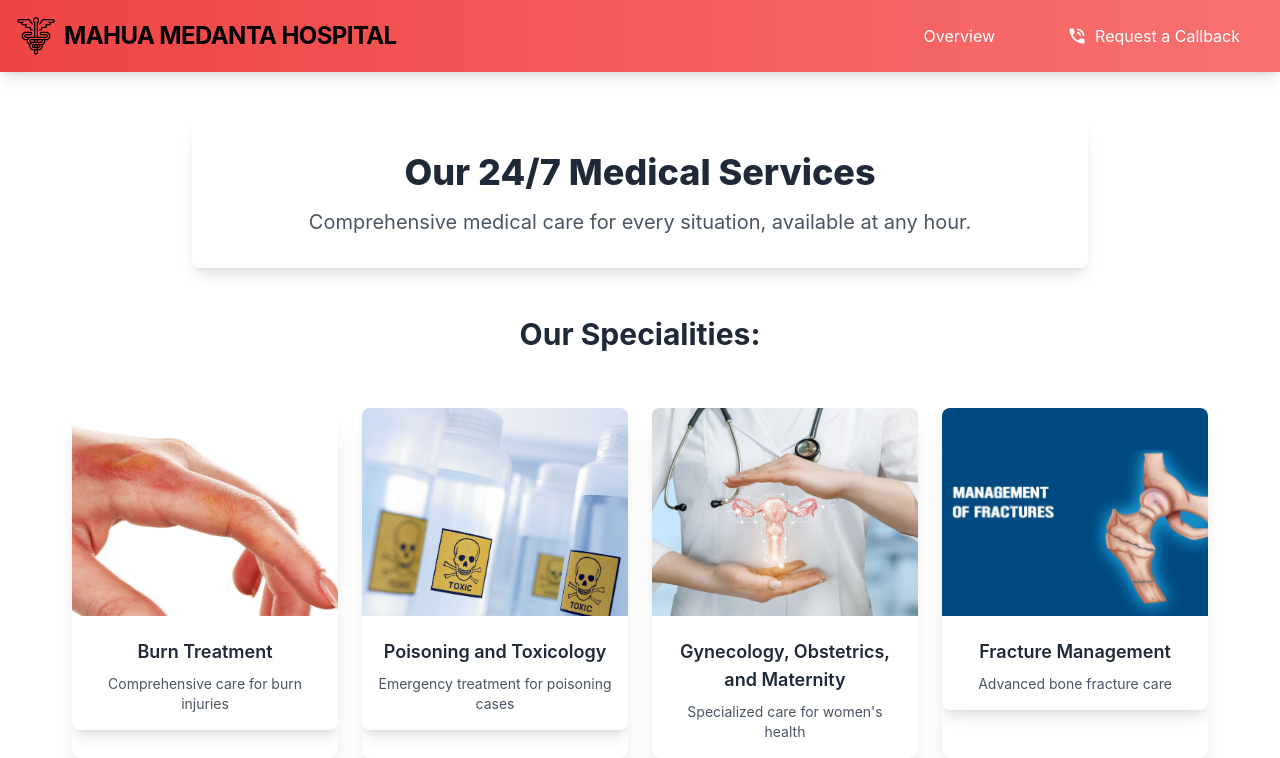
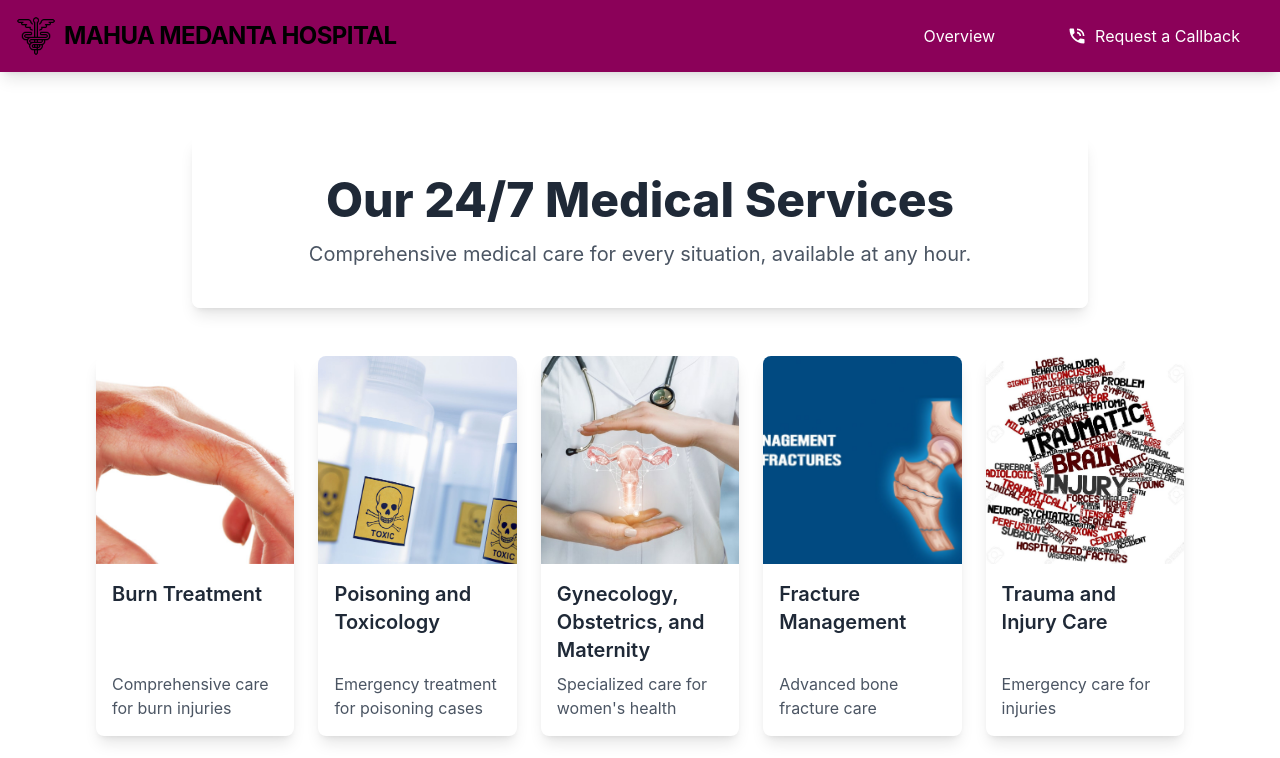
Before and after one commit to Salimchisti/Mahua-Medanta-Hospital, a React (Create React App) app: page /specialities in a window 1280 px wide. Shown: the top 758 px of the page. Built offline with nearby package versions, Linux system fonts and the light colour scheme.

Commit message:
new change

```diff
--- a/src/Hero/HeroPage.js
+++ b/src/Hero/HeroPage.js
@@ -4,7 +4,7 @@ import img from '../assets/images/istockphoto-1338889633-612x612.jpg'; // Add yo
 
 const HeroPage = () => {
   return (
-    <section className="hero-section bg-gradient-to-r from-red-500 to-red-100 text-black py-12 relative flex items-center justify-between">
+    <section className="hero-section bg-blue text-black py-12 relative flex items-center justify-between">
       {/* Left content with scroll motion */}
       <motion.div
         className="max-w-3xl mx-auto space-y-4 text-center px-6 md:text-left flex-1"
--- a/src/components/Navbar.js
+++ b/src/components/Navbar.js
@@ -27,7 +27,7 @@ const Navbar = () => {
   };
 
   return (
-    <nav className="relative flex items-center justify-between p-4 bg-gradient-to-r from-red-500 to-red-400 text-black shadow-lg">
+    <nav className="relative flex items-center justify-between p-4 bg-blue text-black shadow-lg">
       <div className="flex items-center space-x-2">
         <img src={img} alt="Caduceus Icon" className="w-10 h-10" />
         <h1 className="text-lg sm:text-2xl font-bold tracking-tight">MAHUA MEDANTA HOSPITAL</h1>
--- a/src/pages/Excellence.js
+++ b/src/pages/Excellence.js
@@ -1,7 +1,5 @@
 import React from 'react';
 import { Link } from 'react-router-dom';
-
-// Import images
 import surgeryImg from '../assets/images/surgery.png';
 import traumaImg from '../assets/images/joint.png';
 import cardiologyImg from '../assets/images/cardiology.png';
@@ -11,17 +9,17 @@ import urologyImg from '../assets/images/nephrology.png';
 
 const ServiceCard = ({ service, index }) => {
   return (
-    <div className="max-w-xs mx-auto bg-white text-black rounded-lg shadow-lg transition-all duration-300 hover:cursor-pointer">
+    <div className="w-full sm:w-10/12 md:w-8/12 lg:w-7/12 mx-auto bg-white text-black rounded-lg shadow-lg transition-all duration-300 hover:cursor-pointer">
       {service.link ? (
         <Link to={service.link}>
           <div className="p-6 text-center">
             <img
               src={service.icon}
               alt={service.title}
-              className="w-16 h-16 mx-auto transition-transform duration-300 hover:scale-125" // Increased scale on hover
+              className="w-16 h-16 mx-auto transition-transform duration-300 hover:scale-125"
             />
-            <h2 className="text-xl font-semibold text-gray-800 mt-4">{service.title}</h2>
-            <p className="text-gray-600 mt-2">{service.description}</p>
+            <h2 className="text-lg md:text-xl font-semibold text-gray-800 mt-4">{service.title}</h2>
+            <p className="text-sm md:text-base text-gray-600 mt-2">{service.description}</p>
           </div>
         </Link>
       ) : (
@@ -29,10 +27,10 @@ const ServiceCard = ({ service, index }) => {
           <img
             src={service.icon}
             alt={service.title}
-            className="w-16 h-16 mx-auto transition-transform duration-300 hover:scale-125" // Increased scale on hover
+            className="w-16 h-16 mx-auto transition-transform duration-300 hover:scale-125"
           />
-          <h2 className="text-xl font-semibold text-gray-800 mt-4">{service.title}</h2>
-          <p className="text-gray-600 mt-2">{service.description}</p>
+          <h2 className="text-lg md:text-xl font-semibold text-gray-800 mt-4">{service.title}</h2>
+          <p className="text-sm md:text-base text-gray-600 mt-2">{service.description}</p>
         </div>
       )}
     </div>
@@ -77,9 +75,11 @@ const Excellence = () => {
   ];
 
   return (
-    <div className="p-8">
-      <h1 className="text-3xl font-bold text-center text-black mb-8">Our Areas of Excellence</h1>
-      <div className="grid grid-cols-1 sm:grid-cols-2 md:grid-cols-3 lg:grid-cols-3 gap-8">
+    <div className="p-4 sm:p-6 md:p-8 lg:p-10">
+      <h1 className="text-2xl sm:text-3xl lg:text-4xl font-bold text-center text-black mb-6 sm:mb-8 lg:mb-12">
+        Our Areas of Excellence
+      </h1>
+      <div className="grid grid-cols-1 sm:grid-cols-2 md:grid-cols-3 xl:grid-cols-3 gap-8 sm:gap-10">
         {services.map((service, index) => (
           <ServiceCard key={index} service={service} />
         ))}
--- a/src/pages/Specialities.js
+++ b/src/pages/Specialities.js
@@ -1,5 +1,5 @@
 import React from 'react';
-import { motion } from 'framer-motion'; // Import motion from framer-motion
+import { motion } from 'framer-motion';
 import Layout from '../components/Layout';
 import burnImage from '../assets/images/burn.jpg';
 import poisonImage from '../assets/images/toxic.jpg';
@@ -27,30 +27,27 @@ const specialties = [
 
 const Specialities = () => (
   <Layout>
-    <section className="min-h-screen flex flex-col justify-center items-center p-8">
+    <section className="min-h-screen flex flex-col justify-center items-center p-4 sm:p-6 md:p-8 lg:p-12">
       {/* Heading Section */}
-      <div className="bg-white bg-opacity-90 p-8 rounded-lg mb-12 w-full max-w-4xl mx-auto text-center shadow-lg">
-        <h2 className="text-4xl font-extrabold text-gray-800">Our 24/7 Medical Services</h2>
-        <p className="mt-4 text-xl text-gray-600">
+      <div className="bg-white bg-opacity-90 p-6 sm:p-8 md:p-10 rounded-lg mb-8 sm:mb-10 lg:mb-12 w-full max-w-4xl mx-auto text-center shadow-lg">
+        <h2 className="text-3xl sm:text-4xl md:text-5xl font-extrabold text-gray-800">
+          Our 24/7 Medical Services
+        </h2>
+        <p className="mt-4 text-base sm:text-lg md:text-xl text-gray-600">
           Comprehensive medical care for every situation, available at any hour.
         </p>
       </div>
 
       {/* Specialties Grid */}
-      <div className="text-center mb-8 w-full">
-        <h3 className="text-3xl font-bold text-gray-800 mb-6">Our Specialities:</h3>
-      </div>
-
-      {/* Container for grid of specialties */}
       <motion.div
-        className="grid grid-cols-1 sm:grid-cols-2 md:grid-cols-3 lg:grid-cols-4 gap-6 w-full px-6"
+  className="grid grid-cols-1 sm:grid-cols-2 md:grid-cols-3 lg:grid-cols-4 xl:grid-cols-5 gap-6 w-full px-4 sm:px-6 md:px-8 justify-items-center"
   initial="hidden"
   animate="show"
   variants={{
     hidden: {},
     show: {
       transition: {
-              staggerChildren: 0.6, // Slightly faster delay between each card's animation
+        staggerChildren: 0.6,
       },
     },
   }}
@@ -59,7 +56,7 @@ const Specialities = () => (
   {specialties.map((specialty, index) => (
     <motion.div
       key={specialty.name}
-            className="relative rounded-lg overflow-hidden shadow-xl hover:shadow-2xl transition-all duration-500 ease-in-out transform hover:scale-105"
+      className="flex flex-col h-full rounded-lg overflow-hidden shadow-lg hover:shadow-2xl transition-all duration-500 ease-in-out transform hover:scale-105 bg-white"
       initial={{ opacity: 0, y: 100 }}
       animate={{ opacity: 1, y: 0 }}
       transition={{
@@ -69,23 +66,26 @@ const Specialities = () => (
         duration: 1,
         delay: index * 0.4,
       }}
-            whileInView={{ opacity: 1, y: 0 }}
-            viewport={{ once: false, amount: 0.2 }}
     >
-            {/* Card with Hover Effect */}
-            <button
-              className="w-full h-52 bg-cover bg-center bg-no-repeat transform transition-transform duration-300 hover:scale-110"
-              style={{ backgroundImage: `url(${specialty.image})`, objectFit: 'cover' }}
-            ></button>
+      {/* Image Section */}
+      <div
+        className="h-40 md:h-48 lg:h-52 w-full bg-cover bg-center"
+        style={{ backgroundImage: `url(${specialty.image})` }}
+      ></div>
 
-            {/* Specialty Name and Description */}
-            <div className="bg-white p-4 text-center rounded-b-lg shadow-lg">
-              <h4 className="font-semibold text-lg text-gray-800">{specialty.name}</h4>
-              <p className="text-sm text-gray-600 mt-2">{specialty.description}</p>
+      {/* Text Section */}
+      <div className="flex-grow flex flex-col justify-between p-4">
+        <h4 className="font-semibold text-lg md:text-xl text-gray-800">
+          {specialty.name}
+        </h4>
+        <p className="text-sm md:text-base text-gray-600 mt-2">
+          {specialty.description}
+        </p>
       </div>
     </motion.div>
   ))}
 </motion.div>
+
     </section>
   </Layout>
 );
--- a/tailwind.config.js
+++ b/tailwind.config.js
@@ -4,7 +4,12 @@ module.exports = {
     "./src/**/*.{js,jsx,ts,tsx}",
   ],
   theme: {
-    extend: {},
+    extend: {
+      colors: {
+        primary: '#ff0000', // Red color
+        blue: '#8B0159',    // Blue color (you can change the hex value as needed)
+      },
+    },
   },
   plugins: [],
 }
```
Lines whose indentation alone changed are shown as unchanged.
